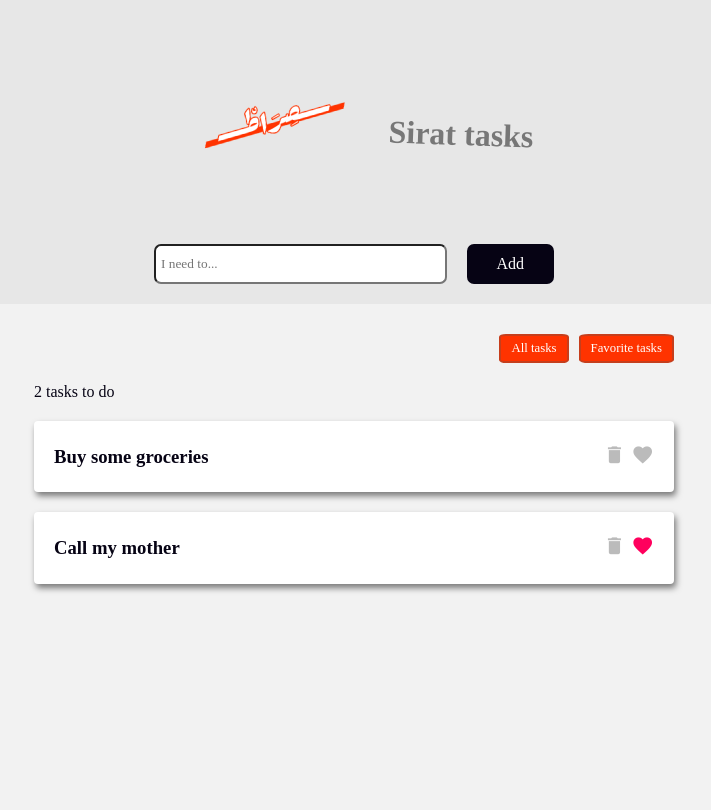
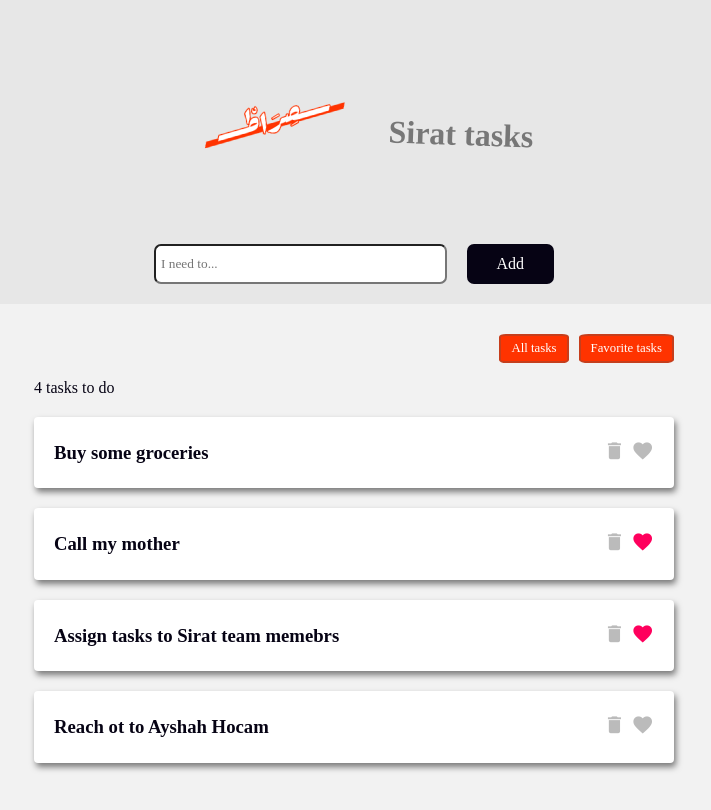
Before and after one commit to mohanadaltarah/pinia-tasks, a Vue app: page / in a window 1280 px wide. Shown: the top 810 px of the page, without its empty margins (286-997 px from the left). Built offline with nearby package versions, Linux system fonts and the light colour scheme; data requests are answered from the project's data file.

Commit message:
Fetch tasks from a json file

```diff
--- /dev/null
+++ b/data/db.json
@@ -0,0 +1,24 @@
+{
+  "tasks": [
+    {
+      "id": 1,
+      "title": "Buy some groceries",
+      "isFav": false
+    },
+    {
+      "id": 2,
+      "title": "Call my mother",
+      "isFav": true
+    },
+    {
+      "id": 3,
+      "title": "Assign tasks to Sirat team memebrs",
+      "isFav": true
+    },
+    {
+      "id": 4,
+      "title": "Reach ot to Ayshah Hocam",
+      "isFav": false
+    }
+  ]
+}
--- a/src/App.vue
+++ b/src/App.vue
@@ -21,6 +21,12 @@
     </nav>
 
     <!--  task list  -->
+
+    <!--    loading     -->
+    <div v-if="taskStore.loading === true" class="loading">
+      loading tasks.....
+    </div>
+
     <div v-if="filter === 'all'" class="task-list">
       <p>{{ taskStore.countTotal }} tasks to do</p>
       <div v-for="task in taskStore.tasks" :key="task.id">
@@ -38,13 +44,16 @@
 </template>
 
 <script setup>
-import {useTaskStore} from "@/stores/TaskStore.js";
 import TaskDetails from "@/components/TaskDetails.vue";
 import TaskForm from "@/components/TaskForm.vue";
 
 import {ref} from "vue";
+import {useTaskStore} from "@/stores/TaskStore.js";
 
 const taskStore = useTaskStore();
+
+taskStore.getTasks();
+
 const filter = ref("all");
 
 
--- a/src/assets/main.css
+++ b/src/assets/main.css
@@ -37,7 +37,8 @@ header h1 {
 /* task-list */
 .task-list, .favs-list {
     max-width: 640px;
-    margin: 20px auto;
+    margin: auto;
+    padding-bottom: 100px;
 }
 
 .task {
@@ -118,3 +119,14 @@ form button {
     padding: 10px;
     border: 0;
 }
+
+.loading {
+    display: flex;
+    width: 640px;
+    margin: 20px auto;
+    background: #decb70;
+    color: gray;
+    text-align: center;
+    border-radius: 7px;
+    padding: 20px;
+}
--- a/src/stores/TaskStore.js
+++ b/src/stores/TaskStore.js
@@ -2,10 +2,8 @@ import {defineStore} from "pinia"
 
 export const useTaskStore = defineStore('taskStore', {
     state: () => ({
-        tasks: [
-            {id: 1, title: "Buy some groceries", isFav: false},
-            {id: 2, title: "Call my mother", isFav: true}
-        ],
+        tasks: [],
+        loading: false
     }),
     getters: {
         favs() {
@@ -24,6 +22,15 @@ export const useTaskStore = defineStore('taskStore', {
     },
 
     actions: {
+        async getTasks() {
+            this.loading = true
+            const res = await fetch('http://localhost:3000/tasks')
+            const data = await res.json()
+
+            this.tasks = data;
+            this.loading = false;
+        },
+
         addTask(task) {
             this.tasks.push(task)
         },
```
